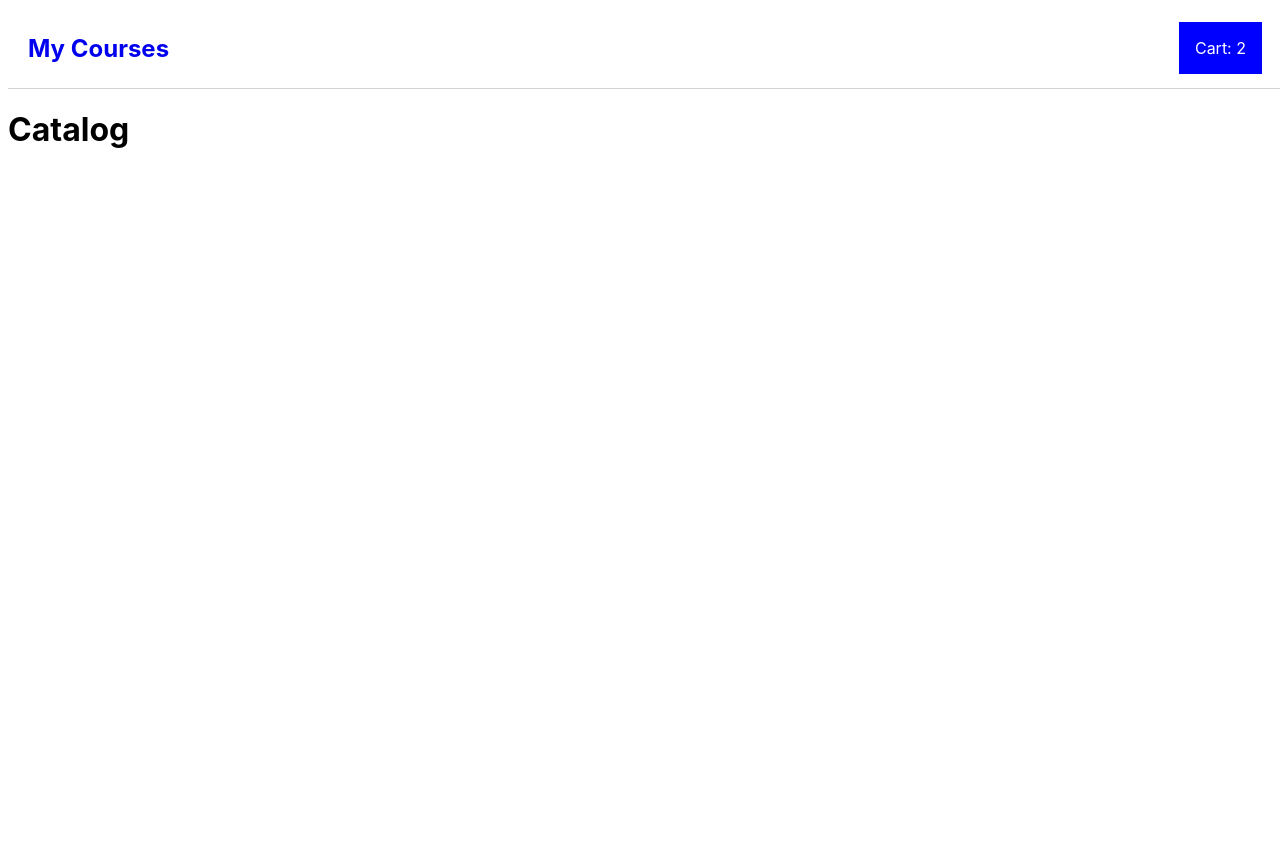
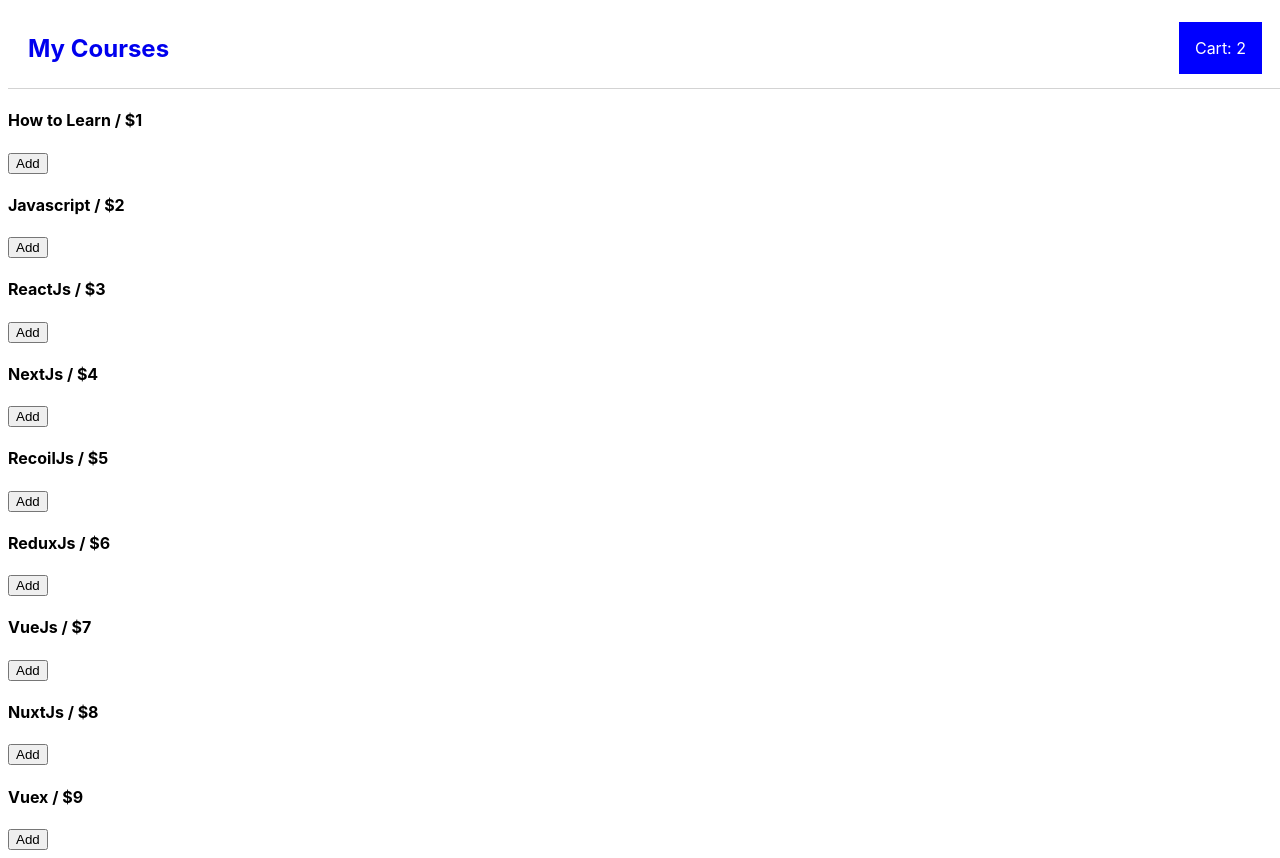
Before and after one commit to adaolima/react-recoil-simple-cart, a React (Create React App) app: page / in a window 1280 px wide. Before the commit the page ends 800 px from the top, so only its background shows below. Built offline with nearby package versions, Linux system fonts and the light colour scheme.

Commit message:
Scaffolding Catalog page

```diff
--- a/src/pages/Catalog/index.tsx
+++ b/src/pages/Catalog/index.tsx
@@ -1,14 +1,48 @@
 import React from 'react';
 import { Helmet } from 'react-helmet';
+import { ICart } from '../../store/atoms';
 
-const Catalog:React.FC = () => (
-    <>
-        <Helmet>
-            <title>Catalog</title>
-            <meta name="description" content="Many amazing products." />
-        </Helmet>
-        <h1>Catalog</h1>
-    </>
-);
+const coursesId = [
+    "How to Learn",
+    "Javascript",
+    "ReactJs",
+    "NextJs",
+    "RecoilJs",
+    "ReduxJs",
+    "VueJs",
+    "NuxtJs",
+    "Vuex",
+];
+
+const courses: ICart[] = coursesId.map((id, index) => ({ id, price: index + 1 }));
+
+const Catalog:React.FC = () => {
+    const addItem = () => {};
+    return (
+        <>
+            <Helmet>
+                <title>Courses catalog</title>
+                <meta name="description" content="Amazing courses to improve your skills." />
+            </Helmet>
+            <div className="catalog">
+                <div className="courses">
+                    {courses.map((course) => (
+                        <div key={course.id} className="course">
+                            <h4>
+                                {course.id} / ${course.price}
+                            </h4>
+                            <button
+                                className="button"
+                                onClick={() => {}}
+                            >
+                                Add
+                            </button>
+                        </div>
+                    ))}
+                </div>
+            </div>
+        </>
+    )
+};
 
 export default Catalog;
```
